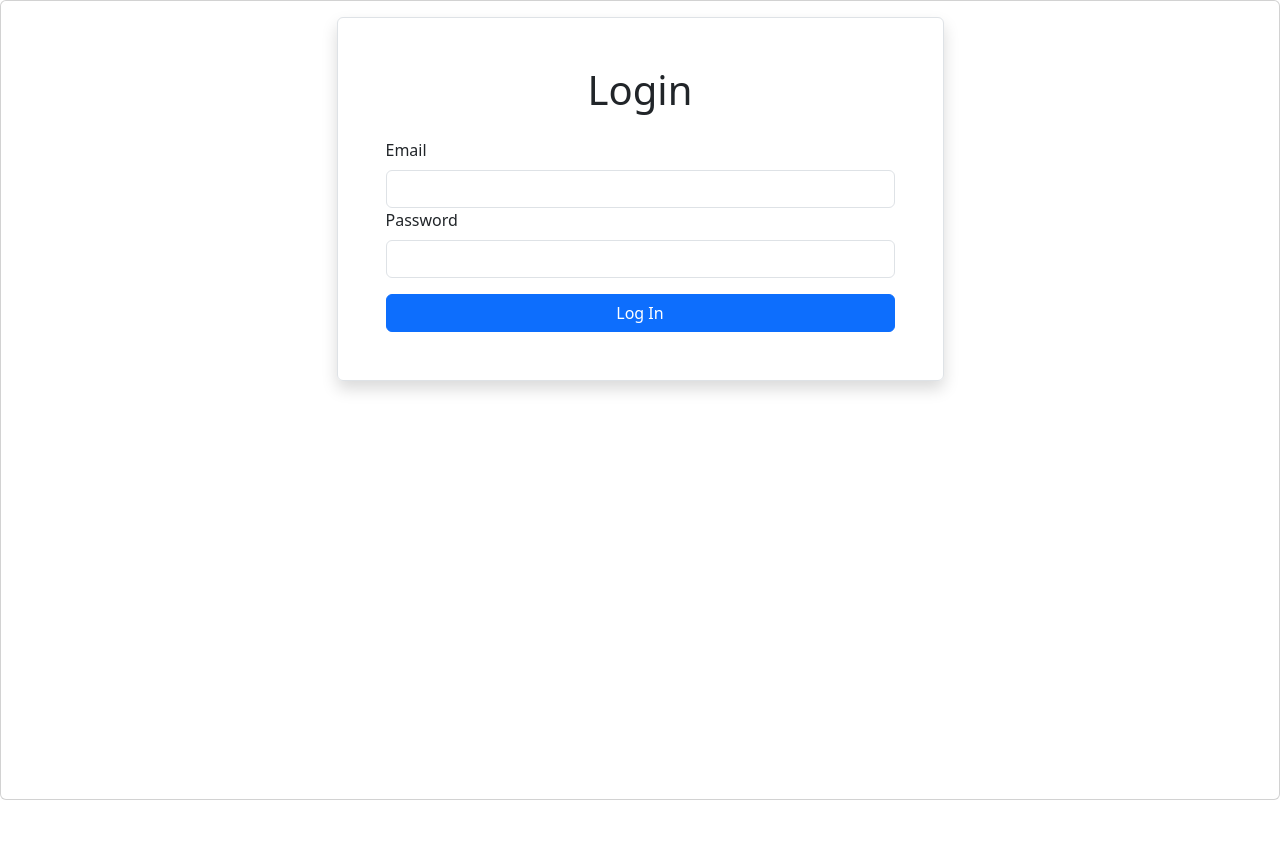
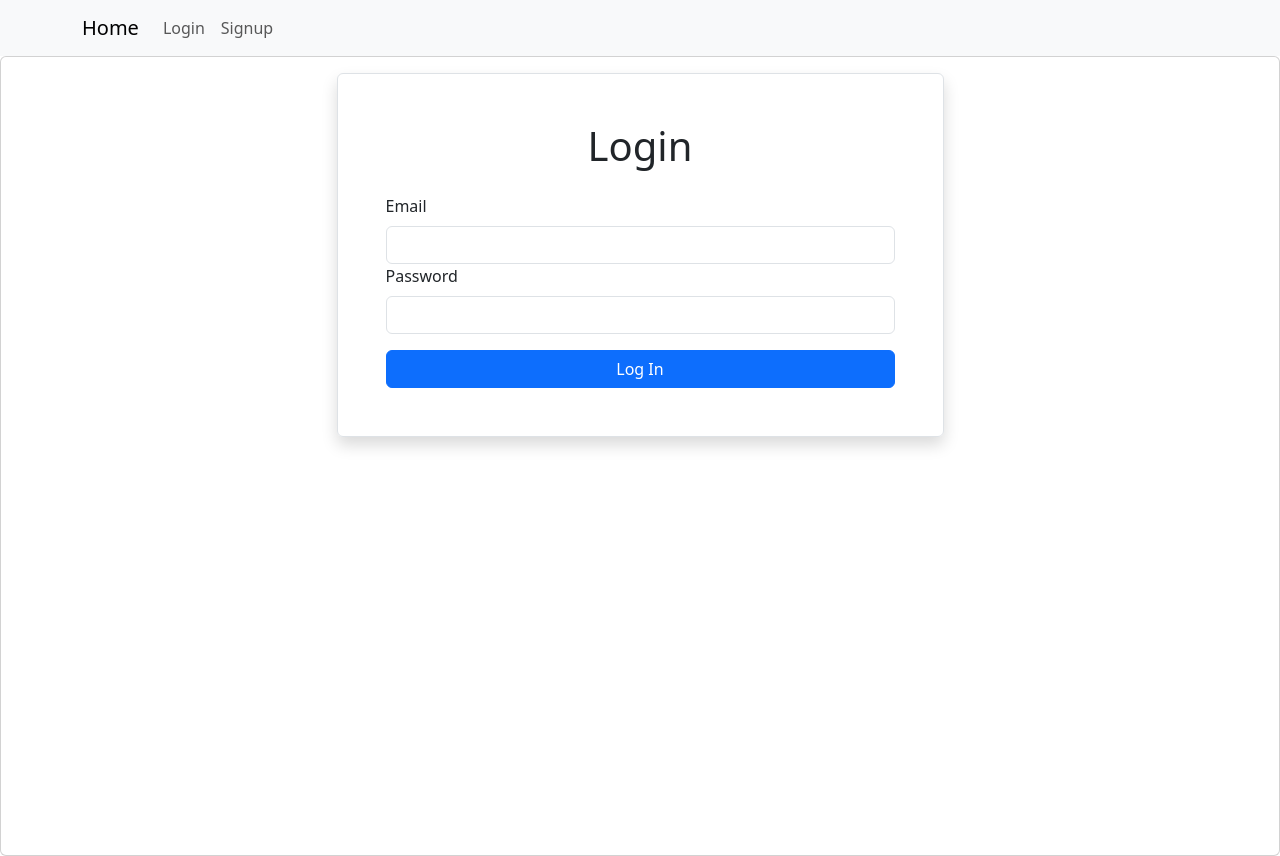
Before and after one commit to elite1003/sharpner-mail-box-client, a React (Create React App) app: page /login in a window 1280 px wide. Before the commit the page ends 800 px from the top, so only its background shows below. Built offline with nearby package versions, Linux system fonts and the light colour scheme.

Commit message:
from win

```diff
--- a/src/App.jsx
+++ b/src/App.jsx
@@ -1,8 +1,10 @@
 import React from "react";
 import { Outlet } from "react-router-dom";
+import Header from "./components/Header/Header";
 const App = () => {
   return (
     <div>
+      <Header />
       <Outlet />
     </div>
   );
--- /dev/null
+++ b/src/components/Header/Header.jsx
@@ -0,0 +1,47 @@
+import React from "react";
+import { Button, Navbar, Container, Nav } from "react-bootstrap";
+import { Link } from "react-router-dom";
+import { useDispatch, useSelector } from "react-redux";
+import { authActions } from "../../store/auth-slice";
+const Header = () => {
+  const isLoggedIn = useSelector((state) => state.auth.isLoggedIn);
+  const dispatch = useDispatch();
+  return (
+    <Navbar bg="light" expand="lg">
+      <Container>
+        <Navbar.Brand as={Link} to="home">
+          Home{" "}
+        </Navbar.Brand>
+        <Navbar.Toggle aria-controls="basic-navbar-nav" />
+        <Navbar.Collapse id="basic-navbar-nav">
+          <Nav className="me-auto w-100">
+            {isLoggedIn ? (
+              <div className="d-flex justify-content-between w-100">
+                <Nav.Link as={Link} to="mail">
+                  Mail
+                </Nav.Link>
+                <Button
+                  variant="secondary "
+                  onClick={() => dispatch(authActions.logout())}
+                >
+                  Logout
+                </Button>
+              </div>
+            ) : (
+              <>
+                <Nav.Link as={Link} to="login">
+                  Login
+                </Nav.Link>
+                <Nav.Link as={Link} to="signup">
+                  Signup
+                </Nav.Link>
+              </>
+            )}
+          </Nav>
+        </Navbar.Collapse>
+      </Container>
+    </Navbar>
+  );
+};
+
+export default Header;
--- a/src/components/Home/Home.jsx
+++ b/src/components/Home/Home.jsx
@@ -1,7 +1,13 @@
 import React from "react";
 
 const Home = () => {
-  return <div>Welcome to your mail box</div>;
+  return (
+    <div className="d-flex justify-content-center align-items-center vh-100">
+      <div className="text-center fs-1 fw-bolder fst-italic">
+        Welcome to your mail box
+      </div>
+    </div>
+  );
 };
 
 export default Home;
--- a/src/components/Mail/ComposeMail.jsx
+++ b/src/components/Mail/ComposeMail.jsx
@@ -4,6 +4,7 @@ import "../../../node_modules/react-draft-wysiwyg/dist/react-draft-wysiwyg.css";
 import { Button, Form, Card, Col, Row, Container } from "react-bootstrap";
 import classes from "./ComposeMail.module.css";
 import { useComposeAndSendMail } from "../../hooks/useComposeMail";
+
 function ComposeMail() {
   const {
     to,
--- a/src/components/Mail/Mail.jsx
+++ b/src/components/Mail/Mail.jsx
@@ -9,8 +9,8 @@ const Mail = () => {
   const totalUnreadInboxMail = useSelector(
     (state) => state.mail.totalUnreadInboxMail
   );
+  useFetchMail();
   useFetchInbox();
-  useFetchMail();
   return (
     <div>
       <Navbar bg="light" expand="lg">
--- a/src/hooks/useComposeMail.js
+++ b/src/hooks/useComposeMail.js
@@ -9,12 +9,15 @@ export const useComposeAndSendMail = () => {
   const [editorState, setEditorState] = useState(EditorState.createEmpty());
   const userEmail = useSelector((state) => state.auth.email);
   const dispatch = useDispatch();
+
   const onEditorStateChange = (editorState) => {
     setEditorState(editorState);
   };
+
   const onToChange = (e) => {
     setTo(e.target.value);
   };
+
   const onSubjectChange = (e) => {
     setSubject(e.target.value);
   };
@@ -39,7 +42,7 @@ export const useComposeAndSendMail = () => {
         }
       );
       if (!response.ok) {
-        throw new Error("saving data to sent email failed");
+        throw new Error("saving data to firebase sent DB failed");
       }
       const data = await response.json();
       dispatch(mailActions.addMailToSent({ ...sentMailData, id: data.name }));
@@ -67,7 +70,7 @@ export const useComposeAndSendMail = () => {
         }
       );
       if (!response.ok) {
-        throw new Error("saving data at receiver inbox failed");
+        throw new Error("saving data to firebase inbox DB failed");
       }
     } catch (error) {
       alert(error.message);
--- a/src/index.js
+++ b/src/index.js
@@ -18,6 +18,7 @@ import Mail from "./components/Mail/Mail";
 import SentMessageDetail from "./components/Mail/SentMessageDetail";
 import InboxMessageDetail from "./components/Mail/InboxMessageDetail";
 import ProtectedRoute from "./components/ProtectedRoute/ProtectedRoute";
+
 const router = createBrowserRouter([
   {
     path: "/",
--- a/src/store/auth-slice.js
+++ b/src/store/auth-slice.js
@@ -1,7 +1,7 @@
 import { createSlice } from "@reduxjs/toolkit";
 
-const initialToken = JSON.parse(localStorage.getItem("token"));
-const initialEmail = JSON.parse(localStorage.getItem("email"));
+const initialToken = localStorage.getItem("token");
+const initialEmail = localStorage.getItem("email");
 const initialState = {
   token: initialToken,
   isLoggedIn: !!initialToken,
@@ -16,8 +16,8 @@ const authSlice = createSlice({
       state.email = action.payload.email;
       state.token = action.payload.token;
       state.isLoggedIn = !!action.payload.token;
-      localStorage.setItem("token", JSON.stringify(action.payload.token));
-      localStorage.setItem("email", JSON.stringify(action.payload.email));
+      localStorage.setItem("token", action.payload.token);
+      localStorage.setItem("email", action.payload.email);
     },
     logout(state) {
       state.token = null;
--- a/src/store/index.js
+++ b/src/store/index.js
@@ -1,6 +1,7 @@
 import { configureStore } from "@reduxjs/toolkit";
 import AuthReducer from "./auth-slice";
 import MailReducer from "./mail-slice";
+
 const store = configureStore({
   reducer: {
     auth: AuthReducer,
--- a/src/store/mail-actions.js
+++ b/src/store/mail-actions.js
@@ -1,15 +1,15 @@
 import { mailActions } from "./mail-slice";
 
-const userEmail = JSON.parse(localStorage.getItem("email"));
 export const fetchMail = () => {
   return async (dispatch) => {
     const fetchData = async () => {
+      const userEmail = localStorage.getItem("email");
       const response = await fetch(
         `https://compose-mail-app-default-rtdb.asia-southeast1.firebasedatabase.app/${userEmail}.json`
       );
 
       if (!response.ok) {
-        throw new Error("Could not fetch email data!");
+        throw new Error("Could not fetch mail data!");
       }
       const data = await response.json();
       return data || { sent: {}, inbox: {} };
@@ -50,7 +50,7 @@ export const fetchMail = () => {
         })
       );
     } catch (error) {
-      alert(error.message);
+      console.log(error.message);
     }
   };
 };
@@ -58,12 +58,13 @@ export const fetchMail = () => {
 export const fetchInbox = () => {
   return async (dispatch) => {
     const fetchData = async () => {
+      const userEmail = localStorage.getItem("email");
       const response = await fetch(
         `https://compose-mail-app-default-rtdb.asia-southeast1.firebasedatabase.app/${userEmail}/inbox.json`
       );
 
       if (!response.ok) {
-        throw new Error("Could not fetch email data!");
+        throw new Error("Could not fetch inbox data!");
       }
       const data = await response.json();
       return data || {};
@@ -89,7 +90,7 @@ export const fetchInbox = () => {
         })
       );
     } catch (error) {
-      alert(error.message);
+      console.log(error.message);
     }
   };
 };
```
